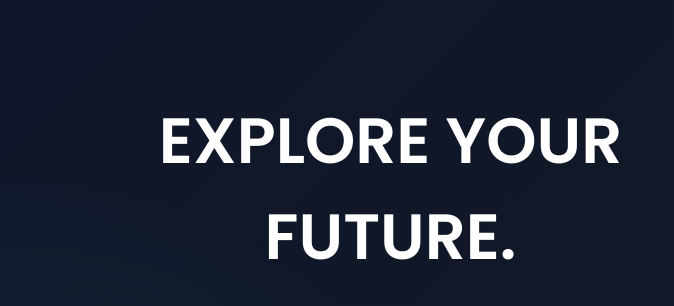
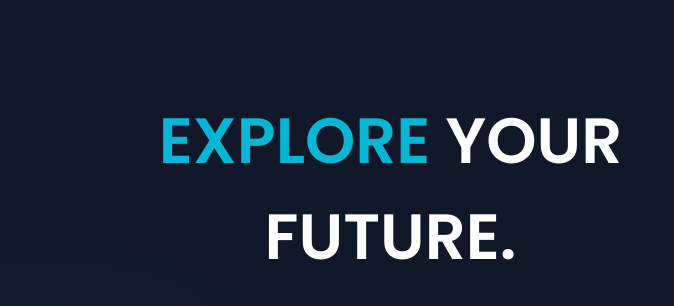
Before and after one commit to ziadTeama-dev/online-learning-platform, a plain HTML site: page index.html in a window 1280 px wide. Shown: the part 103-409 px from the top of the page, 0-674 px from the left. Drawn offline with Linux system fonts and the light colour scheme; grey boxes are pictures that could not be loaded.

Commit message:
edited the color of explore

```diff
--- a/style/style.css
+++ b/style/style.css
@@ -118,6 +118,9 @@ body{
 
 
 }
+#content-left-section h1 span{
+    color: #06B6D4;
+}
 
 #content-left-section p{
     padding: 13px;
```
